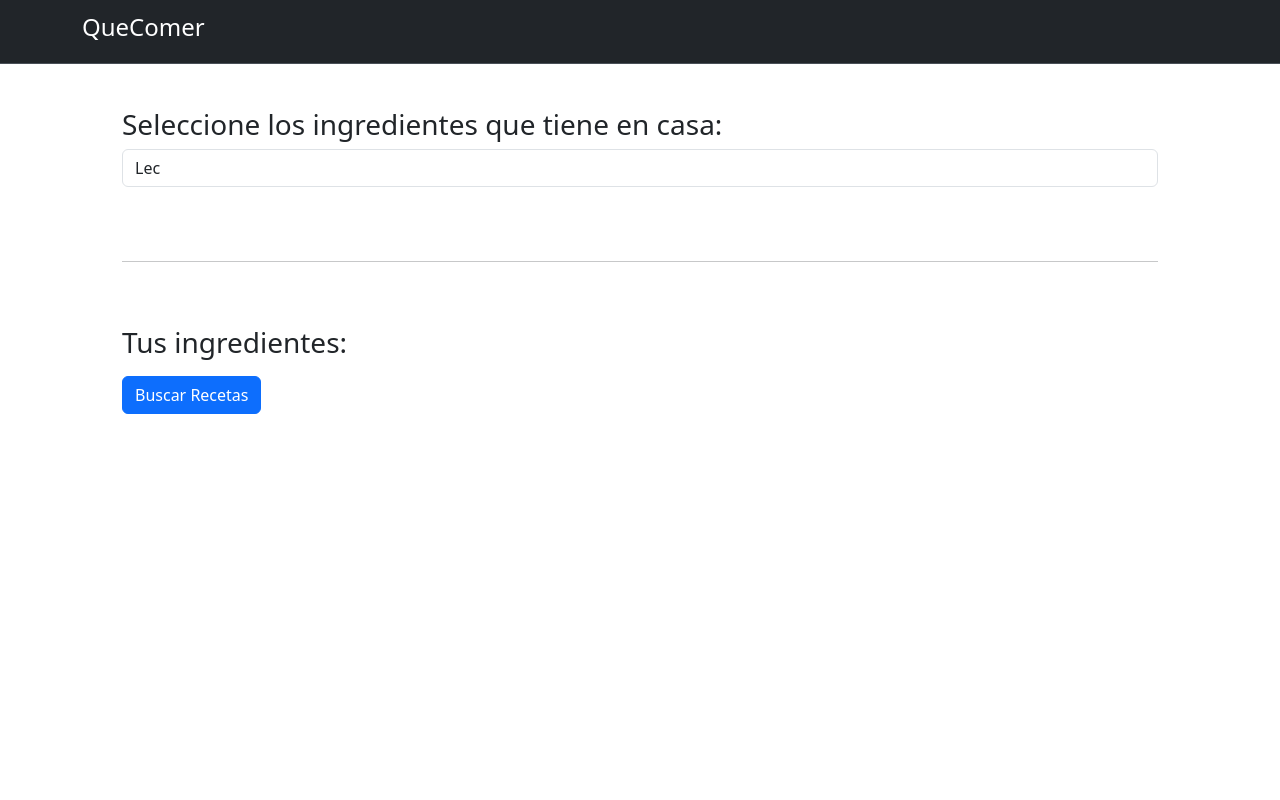
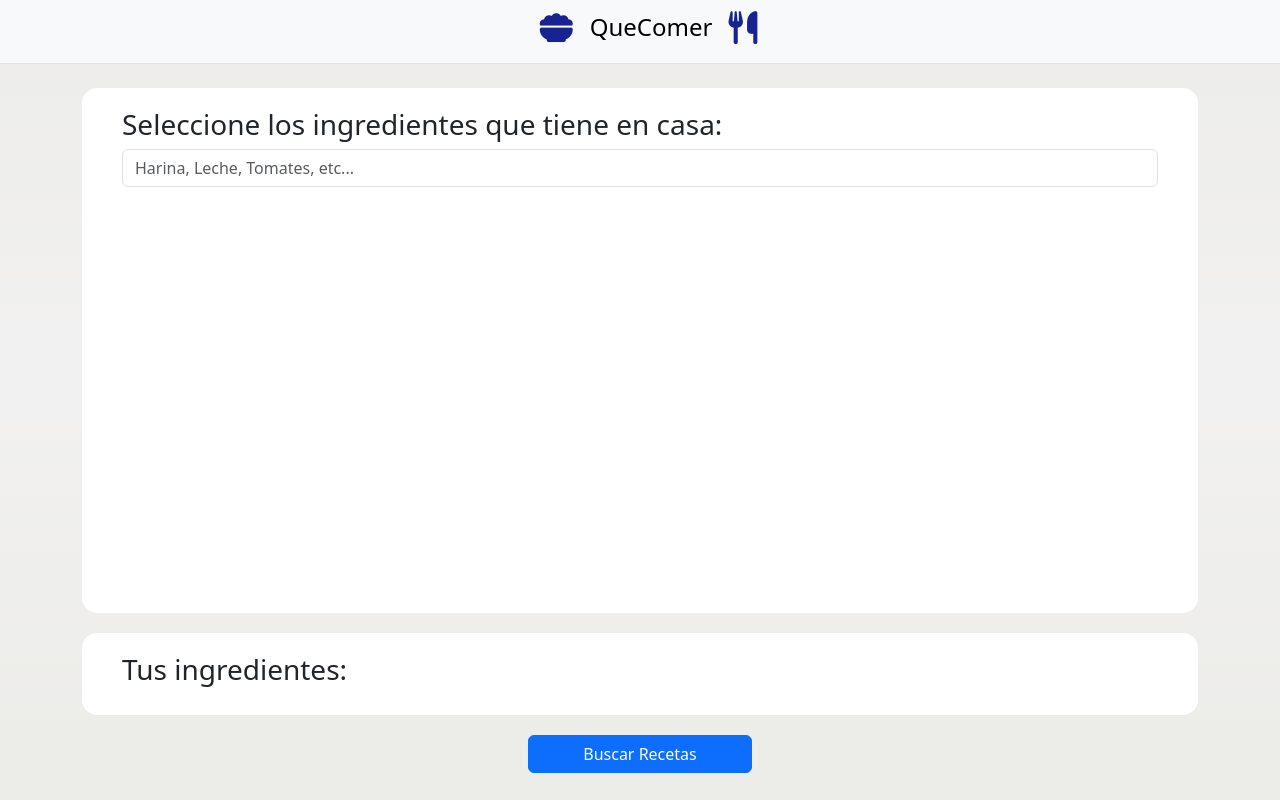
Before and after one commit to Rodolfo05/que-comer, a React (Vite) app: page / in a window 1280 px wide. Built offline with nearby package versions, Linux system fonts and the light colour scheme.

Commit message:
se agrega gh-pages

```diff
--- a/index.html
+++ b/index.html
@@ -5,6 +5,7 @@
     <link rel="icon" type="image/svg+xml" href="/vite.svg" />
     <meta name="viewport" content="width=device-width, initial-scale=1.0" />
     <link href="https://cdn.jsdelivr.net/npm/bootstrap@5.3.2/dist/css/bootstrap.min.css" rel="stylesheet" integrity="sha384-T3c6CoIi6uLrA9TneNEoa7RxnatzjcDSCmG1MXxSR1GAsXEV/Dwwykc2MPK8M2HN" crossorigin="anonymous">
+    <link rel="stylesheet" href="https://cdnjs.cloudflare.com/ajax/libs/font-awesome/6.4.2/css/all.min.css" integrity="sha512-z3gLpd7yknf1YoNbCzqRKc4qyor8gaKU1qmn+CShxbuBusANI9QpRohGBreCFkKxLhei6S9CQXFEbbKuqLg0DA==" crossorigin="anonymous" referrerpolicy="no-referrer" />
     <title>QuePuedoComer</title>
   </head>
   <body>
--- a/package.json
+++ b/package.json
@@ -3,13 +3,17 @@
   "private": true,
   "version": "0.0.0",
   "type": "module",
+  "homepage": "http://Rodolfo05.github.io/que-comer",
   "scripts": {
     "dev": "vite",
     "build": "vite build",
     "lint": "eslint . --ext js,jsx --report-unused-disable-directives --max-warnings 0",
-    "preview": "vite preview"
+    "preview": "vite preview",
+    "predeploy": "npm run build",
+    "deploy": "gh-pages -d dist"
   },
   "dependencies": {
+    "gh-pages": "^6.1.0",
     "react": "^18.2.0",
     "react-dom": "^18.2.0",
     "react-router-dom": "6",
--- a/src/componentes/Navbar.jsx
+++ b/src/componentes/Navbar.jsx
@@ -2,11 +2,13 @@
 export const Navbar = () => {
     return (
         <>
-            <nav className="navbar bg-dark border-bottom border-body" data-bs-theme="dark">
+            <nav className="navbar bg-light border-bottom border-body">
                 <div className="container">
+                    <i class="fa-solid fa-bowl-food"></i>
                     <a className="navbar-brand" href="/">
-                    <h4>QueComer</h4>
+                        <h4>QueComer</h4>
                     </a>
+                    <i class="fa-solid fa-utensils"></i>
                 </div>
             </nav>
         </>
--- a/src/componentes/Preparacion.jsx
+++ b/src/componentes/Preparacion.jsx
@@ -22,7 +22,7 @@ export const Preparacion = () => {
   return (
     <div className='container pt-4'>
 
-      <h2>Preparacion</h2>
+      <h2>Preparacion:</h2>
 
       <div className='preparacion-caja'>
 
--- a/src/componentes/RecetaEncontrada.jsx
+++ b/src/componentes/RecetaEncontrada.jsx
@@ -42,7 +42,7 @@ export const RecetaEncontrada = ({id, nombre, ingredientes, tiempoPrep}) => {
 
             <label>Ingredientes: {retornaIngredientes()}</label>
             <p>Tiempo Preparación: {tiempoPrep} minutos.</p>
-            <p>Te faltan estos ingredientes: ...</p>
+            {/* <p>Te faltan estos ingredientes: ...</p> */}
             <h4>{recetaSeleccionada}</h4>
         </div>
     )
--- a/src/componentes/RecetasEncontradas.jsx
+++ b/src/componentes/RecetasEncontradas.jsx
@@ -5,11 +5,10 @@ import { RecetaEncontrada } from './RecetaEncontrada';
 export const RecetasEncontradas = () => {
 
   const recetas = useLocation();
-  console.log(recetas)
 
   return (
     <div className='container pt-4'>
-      <h2>Recetas Encontradas</h2>
+      <h2>Recetas Encontradas:</h2>
 
       {recetas.state.map(receta => {
 
--- a/src/componentes/SeleccionIngredientes.jsx
+++ b/src/componentes/SeleccionIngredientes.jsx
@@ -22,7 +22,7 @@ export const SeleccionIngredientes = () => {
         return 0;
     });
 
-    const [textoBuscado, setTextoBuscado] = useState("Lec");
+    const [textoBuscado, setTextoBuscado] = useState("");
     const [resultadosEncontrados, setResultadosEncontrados] = useState(null);
     const [ingredientesSelected, setIngredientesSelected] = useState([]);
 
@@ -106,6 +106,7 @@ export const SeleccionIngredientes = () => {
 
     return (
         <div className='container pt-4'>
+
             <div className='seleccionIngredientes'>
 
                 <h3>Seleccione los ingredientes que tiene en casa:</h3>
@@ -124,23 +125,28 @@ export const SeleccionIngredientes = () => {
 
                     ))}
                 </div>
+            </div>
 
-                <hr />
 
-                <div className='pt-5'>
-                    <h3>Tus ingredientes:</h3>
-                    <ul>
-                        {ingredientesSelected.map((ingrediente, index) => {
-                            return (
-                                <li key={index}>{ingrediente}</li>
-                            )
-                        })}
-                    </ul>
+
+            <div className='mis-ingredientes'>
+                <h3>Tus ingredientes:</h3>
+                <div className='container-mis-ingredientes'>
+                    {ingredientesSelected.map((ingrediente, index) => {
+                        return (
+                            <div className='caja-mis-ingrediente'>
+                                <label key={index}>{ingrediente}</label>
+                            </div>
+                        )
+                    })}
                 </div>
+            </div>
 
+            <div className='container-btn'>
                 <button className='btn btn-primary' onClick={buscarRecetas}>Buscar Recetas</button>
+            </div>
 
-            </div>
+
 
             <Modal estado={estadoModal} cambiarEstado={setEstadoModal}>
                 <Contenido>
--- a/src/index.css
+++ b/src/index.css
@@ -1,8 +1,75 @@
+
+body{
+  background: rgb(236,236,233);
+background: linear-gradient(180deg, rgba(236,236,233,1) 3%, rgba(242,241,241,1) 48%, rgba(236,236,233,1) 96%);
+}
+
+/*LOGO*/
+i{
+  height: 42px;
+  font-size: 33px;
+  color: rgb(23, 35, 145);
+}
+
+.fa-bowl-food{
+  padding: 1px 17px;
+}
+
+.fa-utensils{
+  padding: 1px 0;
+}
+
+.navbar{
+  color: #171717;
+}
+
+.navbar .container{
+  justify-content: center;
+}
+
+.seleccionIngredientes{
+  padding: 20px 40px;
+  width: 100%;
+  background-color: #ffffff;
+  border-radius: 15px;
+}
+
+.mis-ingredientes{
+  padding: 20px 40px;
+  margin: 20px 0px;
+  width: 100%;
+  background-color: #ffffff;
+  border-radius: 15px;
+}
+
+.container-btn{
+
+  display: flex;
+  justify-content: center;
+}
+
+.container-btn button{
+  width: 20%;
+}
 
 
-div .seleccionIngredientes{
-  padding: 20px 40px;
+.container-mis-ingredientes{
+  display: flex;
+  flex-direction: row;
+  flex-wrap: wrap;
 }
+
+.caja-mis-ingrediente{
+  width: 10%;
+  border-radius: 5px;
+  background: rgb(218,52,221);
+background: linear-gradient(180deg, rgba(218,52,221,1) 52%, rgba(132,24,191,1) 100%);
+  color: #ffffff;
+  margin: 4px;
+  padding: 4px;
+  text-align: center;
+}
+
 
 #ulIngredientes{
   position: relative;
@@ -30,19 +97,33 @@ div .seleccionIngredientes{
 .recetaEncontrada-caja{
   border: 1px solid black;
   border-radius: 11px;
-  background-color: rgb(223, 223, 223);
+  background-color: rgb(255, 255, 255);
   padding: 10px 10px;
   margin-bottom: 10px;
   cursor: pointer;
+  color: rgb(23, 35, 145);
 }
 
-.recetaEncontrada-caja label{
-  cursor: pointer;
+.preparacion-caja{
+  border: 1px solid black;
+  border-radius: 11px;
+  background-color: rgb(255, 255, 255);
+  padding: 10px 10px;
+  margin-bottom: 10px;
+  color: rgb(23, 35, 145);
+  font-weight: 500;
 }
 
+.preparacion-caja li:hover{
+  color: rgb(15, 23, 92);
+  font-weight: 700;
+
+}
+
+
 .recetaEncontrada-caja:hover{
-  background-color: rgb(185, 185, 185);
-  color: #171717;
+  background-color: rgb(75, 70, 143);
+  color: #ffffff;
 }
 
 .divima{
```
Also changed, not shown: 2 other files (tests, documents, lock files or other folders).
